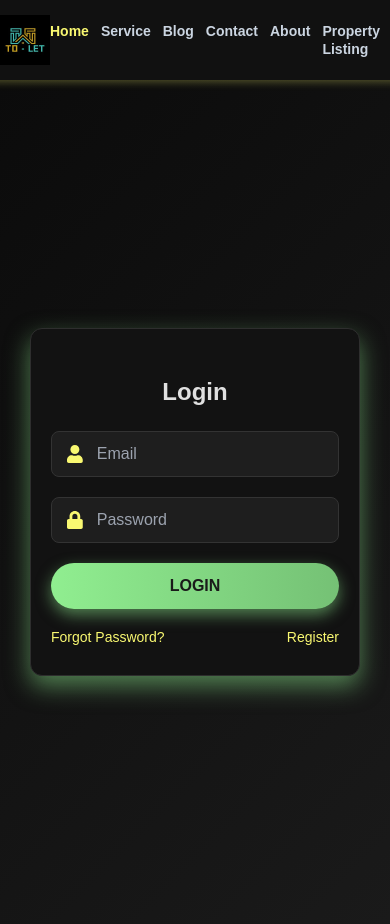
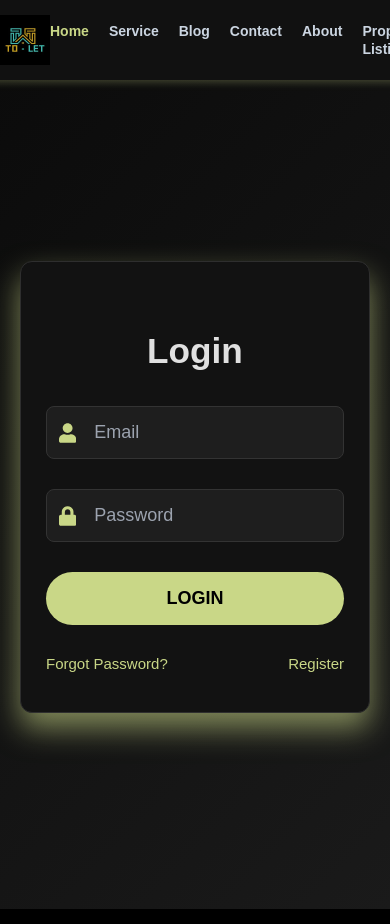
Before and after one commit to VennamHimabindhu/authproject-fixed, a React (Vite) app: page / in a window 390 px wide. Built offline with nearby package versions, Linux system fonts and the light colour scheme.

Commit message:
Update login page CSS with pale yellow & pale green dark mode styling

```diff
--- a/src/Login.css
+++ b/src/Login.css
@@ -8,7 +8,7 @@ body {
 
 a {
   text-decoration: none;
-  color: #f9f871; /* pale yellow */
+  color: #c9d787; /* pale yellow-green */
 }
 
 a:hover {
@@ -25,7 +25,7 @@ a:hover {
   justify-content: space-between;
   align-items: center;
   padding: 15px 40px;
-  box-shadow: 0 2px 8px rgba(249, 248, 113, 0.3); /* pale yellow glow */
+  box-shadow: 0 2px 8px rgba(201, 215, 135, 0.3);
   z-index: 100;
 }
 
@@ -44,7 +44,7 @@ a:hover {
 }
 
 .top-nav a.active {
-  color: #f9f871; /* pale yellow */
+  color: #c9d787;
 }
 
 .logo {
@@ -59,58 +59,62 @@ a:hover {
   padding-top: 80px; /* space for navbar */
   display: flex;
   justify-content: center;
-  align-items: center;
+  align-items: center; /* center vertically */
+  /* Shift slightly upward with translate */
+  position: relative;
+  top: -15px; /* move up by ~15px */
   background: linear-gradient(135deg, #0a0a0a, #1a1a1a);
 }
 
 .login-container {
   width: 100%;
-  max-width: 400px;
-  padding: 30px;
+  max-width: 600px; /* bigger max-width */
+  padding: 50px 40px; /* bigger padding */
 }
 
 .login-box {
   background: #121212;
   border-radius: 12px;
-  padding: 40px 30px;
-  box-shadow: 0 10px 25px rgba(144, 238, 144, 0.5); /* pale green glow */
+  padding: 60px 50px; /* bigger padding */
+  box-shadow: 0 15px 30px rgba(201, 215, 135, 0.6); /* stronger shadow */
   text-align: center;
   border: 1px solid #2e2e2e;
 }
 
 .login-box h2 {
-  margin-bottom: 25px;
+  margin-bottom: 35px;
   font-weight: 700;
   color: #e0e0e0;
+  font-size: 2.8rem; /* even bigger heading */
 }
 
 /* Input container */
 .input-container {
   display: flex;
   align-items: center;
-  margin-bottom: 20px;
+  margin-bottom: 30px;
   border: 1.5px solid #333333;
   border-radius: 8px;
-  padding: 12px 15px;
+  padding: 18px 20px; /* bigger padding */
   transition: border-color 0.3s ease;
   background: #1e1e1e;
 }
 
 .input-container:hover,
 .input-container:focus-within {
-  border-color: #f9f871; /* pale yellow */
+  border-color: #a3c586; /* pale green */
 }
 
 .input-container .icon {
-  color: #f9f871; /* pale yellow */
-  font-size: 18px;
+  color: #c9d787; /* pale yellow-green */
+  font-size: 24px; /* bigger icon */
 }
 
 .input-container input {
   border: none;
   outline: none;
-  font-size: 16px;
-  margin-left: 12px;
+  font-size: 20px;       /* bigger input font */
+  margin-left: 16px;
   width: 100%;
   background: transparent;
   color: #e0e0e0;
@@ -124,34 +128,32 @@ a:hover {
 /* Button */
 .login-button {
   width: 100%;
-  padding: 14px;
-  background: linear-gradient(90deg, #90ee90, #75c175); /* pale green gradient */
+  padding: 18px 0;       /* taller button */
+  background-color: #c9d787; /* pale yellow-green */
   border: none;
-  border-radius: 40px;
-  color: #1a1a1a;
+  border-radius: 60px;   /* very rounded */
+  color: black;          /* black text for contrast */
   font-weight: 700;
-  font-size: 16px;
+  font-size: 20px;       /* bigger font */
   cursor: pointer;
-  box-shadow: 0 6px 15px rgba(144, 238, 144, 0.5);
-  transition: background 0.3s ease, box-shadow 0.3s ease;
+  transition: background-color 0.3s ease;
 }
 
 .login-button:hover {
-  background: linear-gradient(90deg, #75c175, #4f914f);
-  box-shadow: 0 8px 20px rgba(117, 193, 117, 0.7);
+  background-color: #a3c586; /* pale green */
 }
 
 /* Links */
 .links {
-  margin-top: 20px;
+  margin-top: 30px;
   display: flex;
   justify-content: space-between;
-  font-size: 14px;
+  font-size: 16px;
   color: #94a3b8;
 }
 
 .links a {
-  color: #f9f871; /* pale yellow */
+  color: #c9d787;
 }
 
 .links a:hover {
@@ -160,13 +162,30 @@ a:hover {
 
 /* Responsive */
 @media (max-width: 480px) {
-  .login-box {
+  .login-container {
+    max-width: 90vw; /* almost full width */
     padding: 30px 20px;
   }
-  .top-nav {
-    padding: 15px 20px;
+  .login-box {
+    padding: 40px 25px;
   }
-  .top-nav ul {
-    gap: 12px;
+  .login-box h2 {
+    font-size: 2.2rem;
+  }
+  .input-container {
+    padding: 14px 12px;
+  }
+  .input-container .icon {
+    font-size: 20px;
+  }
+  .input-container input {
+    font-size: 18px;
+  }
+  .login-button {
+    font-size: 18px;
+    padding: 16px 0;
+  }
+  .links {
+    font-size: 15px;
   }
 }
--- a/src/Login.jsx
+++ b/src/Login.jsx
@@ -2,6 +2,7 @@ import React, { useState } from "react";
 import { FaUser, FaLock } from "react-icons/fa";
 import { Link } from "react-router-dom";
 import "./Login.css";
+
 
 function LoginPage() {
   const [formData, setFormData] = useState({
```
